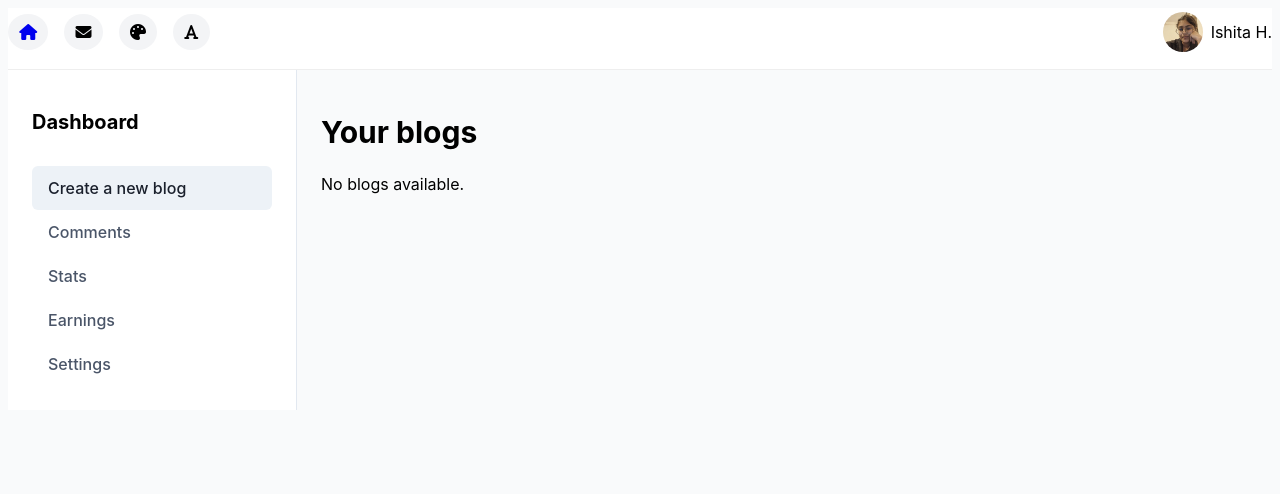
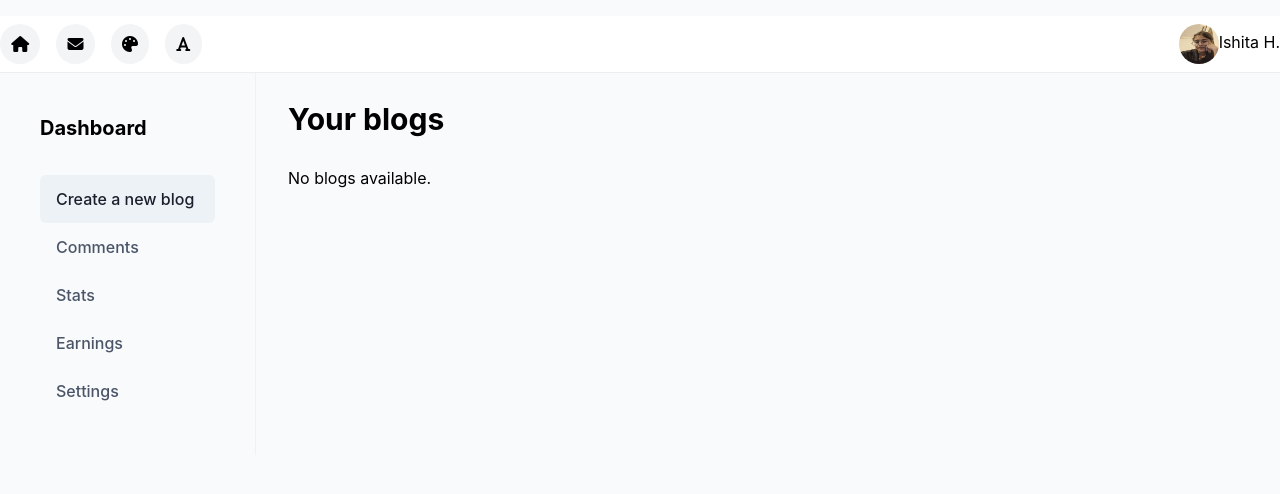
Before and after one commit to ishita527/Blogging-website, an Angular app: page /home in a window 1280 px wide. Shown: the top 494 px of the page. Built offline with nearby package versions, Linux system fonts and the light colour scheme; no server answers.

Commit message:
added tailwind

```diff
--- a/package.json
+++ b/package.json
@@ -8,6 +8,7 @@
     "watch": "ng build --watch --configuration development",
     "test": "ng test",
     "serve:ssr:blogging_website": "node dist/blogging_website/server/server.mjs"
+
   },
   "prettier": {
     "printWidth": 100,
@@ -31,6 +32,7 @@
     "@angular/platform-server": "^20.1.0",
     "@angular/router": "^20.1.0",
     "@angular/ssr": "^20.1.6",
+    "@tailwindcss/postcss": "^4.1.13",
     "express": "^5.1.0",
     "rxjs": "~7.8.0",
     "tslib": "^2.3.0",
@@ -49,6 +51,8 @@
     "karma-coverage": "~2.2.0",
     "karma-jasmine": "~5.1.0",
     "karma-jasmine-html-reporter": "~2.1.0",
+    "postcss": "^8.5.6",
+    "tailwindcss": "^4.1.13",
     "typescript": "~5.8.2"
   }
 }
--- a/src/app/header/header.css
+++ b/src/app/header/header.css
@@ -1,4 +1,4 @@
-header {
+/* header {
   display: flex;
   justify-content: space-between;
   align-items: center;
@@ -7,13 +7,13 @@ header {
   padding-bottom: 0.8rem;
   height: 48px;
   background: white;
-}
+} */
 
 
-.menu {
+/* .menu {
   display: flex;
   gap: 1rem;
-}
+} */
 
 .menu div {
   background: var(--btn-secondary);
@@ -36,22 +36,22 @@ header {
   vertical-align: middle;
 }
 
-.author-name {
+/* .author-name {
   margin-left: 0.5rem;
   font-weight: 400;
   vertical-align: middle;
   color: black;
-}
+} */
 
 a:visited{
     color: black;
 }
 
-.author-details{
+/* .author-details{
   display: inline-block;
   position: relative;
   cursor: pointer;
-}
+} */
 
 .dropdown-menu{
   position: absolute;
--- a/src/app/header/header.html
+++ b/src/app/header/header.html
@@ -1,22 +1,18 @@
-<header>
-  <div class="menu">
-    <a [routerLink]="['/home']"
-      ><div class="home" title="home"><i class="fa-solid fa-house"></i></div
-    ></a>
-    <div class="email" title="email"><i class="fa-solid fa-envelope"></i></div>
-    <div class="theme" title="change-theme"><i class="fa-solid fa-palette"></i></div>
-    <div class="change-fontsize"><i class="fa-solid fa-font"></i></div>
+<header class=" bg-white border-b border-(--border) mt-4">
+  <div class="pt-2 pb-2 flex justify-between items-center">
+    <div class="flex gap-4">
+      <a [routerLink]="['/home']"
+        ><div class="cursor-pointer rounded-[50%] pt-[0.5rem] pb-[0.5rem] pl-[0.7rem] pr-[0.7rem] bg-(--btn-secondary)" title="home"><i class="fa-solid fa-house"></i></div
+      ></a>
+      <div class="cursor-pointer rounded-[50%] pt-[0.5rem] pb-[0.5rem] pl-[0.7rem] pr-[0.7rem] bg-(--btn-secondary)" title="email"><i class="fa-solid fa-envelope"></i></div>
+      <div class="cursor-pointer rounded-[50%] pt-[0.5rem] pb-[0.5rem] pl-[0.7rem] pr-[0.7rem] bg-(--btn-secondary)" title="change-theme"><i class="fa-solid fa-palette"></i></div>
+      <div class="cursor-pointer rounded-[50%] pt-[0.5rem] pb-[0.5rem] pl-[0.7rem] pr-[0.7rem] bg-(--btn-secondary)"><i class="fa-solid fa-font"></i></div>
+    </div>
+    <div class="cursor-pointer relative" (click)="showMenu = !showMenu">
+      <img class="w-10 h-10 rounded-[50%] inline" src="display-picture.jpg" />
+      <span>Ishita H.</span>
+    </div>
   </div>
-  <div class="author-details" (click)="showMenu = !showMenu">
-    <img class="display-picture" src="display-picture.jpg" />
-    <span class="author-name">Ishita H.</span>
-  </div>
-
-  <!-- @if (showMenu) {
-
-  } -->
-
-
 </header>
   <div class="dropdown-menu" [ngClass]="{ hidden: showMenu === false }">
     <ul>
--- a/src/app/pages/home/home.html
+++ b/src/app/pages/home/home.html
@@ -1,7 +1,7 @@
 <app-header />
 <div class="dashboard-layout">
   <!-- Sidebar -->
-  <aside class="sidebar">
+  <aside class="w-3xs border-r border-amber-100 p-10">
     <h1 class="sidebar-title">Dashboard</h1>
     <nav class="sidebar-nav">
       <ul>
--- a/src/app/pages/home/home.ts
+++ b/src/app/pages/home/home.ts
@@ -5,9 +5,10 @@ import { SlicePipe } from '@angular/common';
 import { FormsModule } from '@angular/forms';
 import { Header } from "../../header/header";
 import { Router } from '@angular/router';
+import { NgClass } from '@angular/common';
 @Component({
   selector: 'app-home',
-  imports: [FormsModule, SlicePipe, Header, RouterLink],
+  imports: [FormsModule, SlicePipe, Header, RouterLink, NgClass],
   templateUrl: 'home.html',
   styleUrl: 'home.css'
 })
--- a/src/styles.css
+++ b/src/styles.css
@@ -1,4 +1,5 @@
-/* You can add global styles to this file, and also import other style files */
+@import "tailwindcss";
+
 *{
      font-family: -apple-system, BlinkMacSystemFont, "Segoe UI", Roboto, Helvetica, Arial, sans-serif;
 }
```
Also changed, not shown: .postcssrc.json (added), 1 other file (tests, documents, lock files or other folders).
